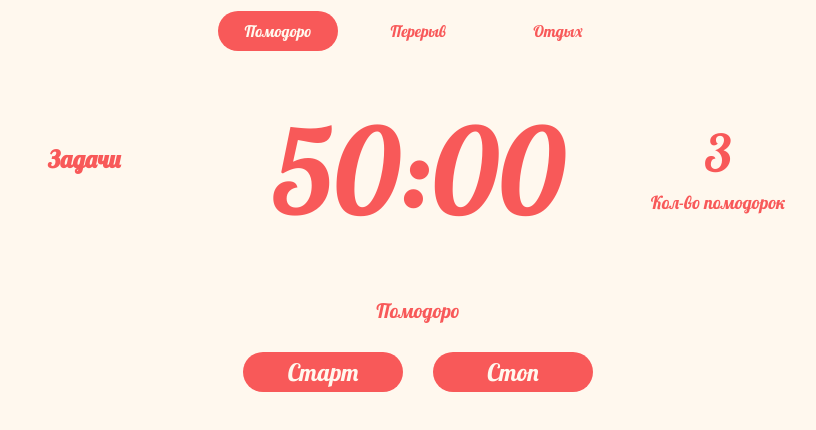
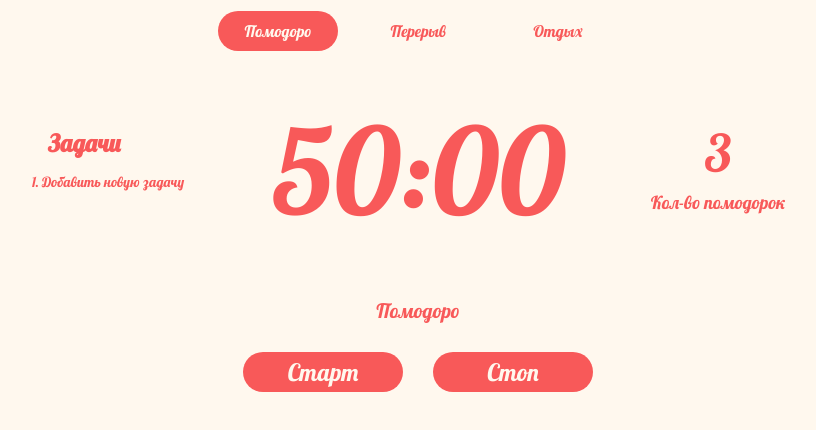
Before and after one commit to eollin/pomodoro, a plain HTML site: page index.html in a window 1280 px wide. Shown: the part 232-662 px from the top of the page, without its empty margins (222-1038 px from the left). Drawn offline with Linux system fonts and the light colour scheme.

Commit message:
added todo line

```diff
--- a/css/style.css
+++ b/css/style.css
@@ -235,7 +235,6 @@ iframe {
 }
 
 .todo__add {
-  color: #4694fa;
   text-align: left;
 }
 
--- a/js/todo.js
+++ b/js/todo.js
@@ -2,6 +2,14 @@ import { state } from "./state.js";
 
 const titleElem = document.querySelector('.title');
 const todoListElem = document.querySelector('.todo__list');
+
+const todoLine = document.createElement('li');
+todoLine.classList.add('todo__item');
+
+const todoAddBtn = document.createElement('button');
+todoAddBtn.classList.add('todo__add');
+todoAddBtn.textContent = 'Добавить новую задачу';
+todoLine.append(todoAddBtn);
 
 const getTodo = () => {
   const todoList = JSON.parse(localStorage.getItem('pomodoro') || '[]');
@@ -44,7 +52,9 @@ const renderTodoList = (list) => {
       todoItemWrapper.append(todoBtn, editBtn, delBtn);
       todoListElem.prepend(todoItem);
     }
-  });
+  })
+
+  todoListElem.append(todoLine);
 };
 
 const showTodo = () => {
```
